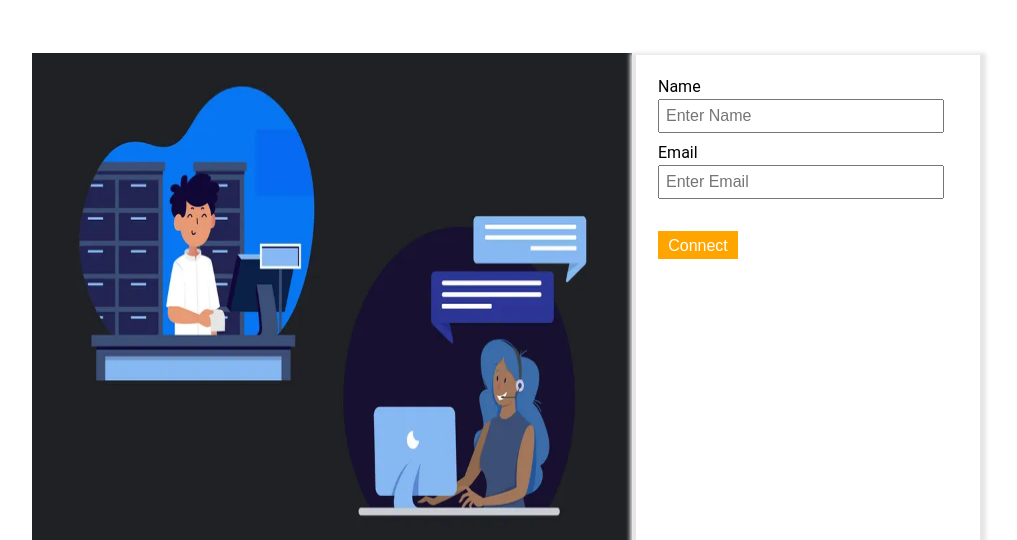
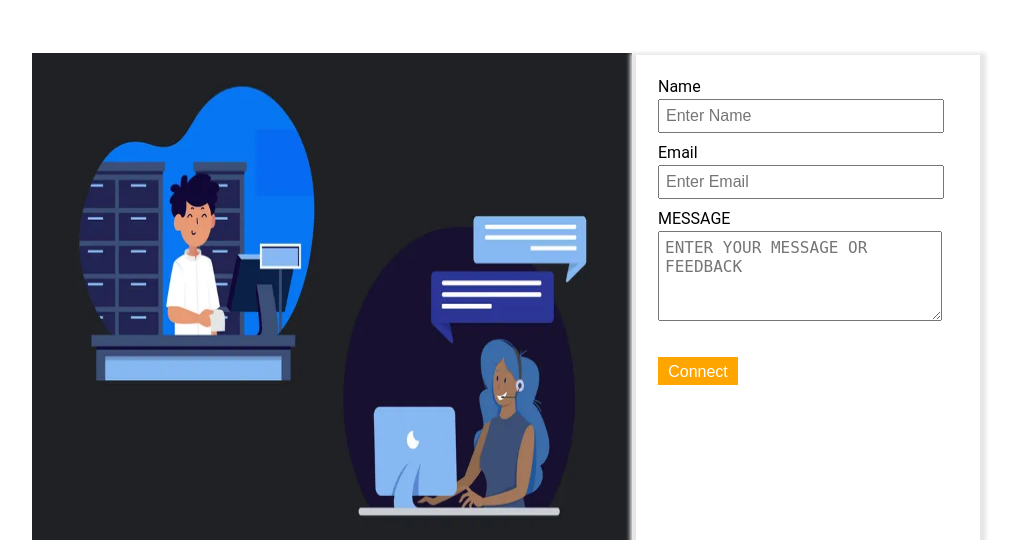
Before and after one commit to harshita999-number/tour, a Django app: page /index3 in a window 1280 px wide; the page is wider, and only the part inside the window is pictured. Shown: the part 5960-6500 px from the top of that part, without its empty margins (134-1151 px from the left). Run offline with Django 5.2, Linux system fonts and the light colour scheme; a user stored in the database is signed in; some libraries are stand-ins or nearby versions.

Commit message:
last change

```diff
--- a/myapp/views.py
+++ b/myapp/views.py
@@ -103,6 +103,7 @@ def capture_taxi_order(request):
     if taxi_booking_data:
 
         Booknow.objects.create(
+            user=request.user,
             place=taxi_booking_data['place'],
             member_count=taxi_booking_data['member_count'],
             event_date=taxi_booking_data['event_date'],
@@ -159,10 +160,10 @@ from django.conf import settings
 def payment_page(request):
     booking_data = request.session.get('booking_data')
     if not booking_data:
-        print("redirect block running")
+        #print("redirect block running")
         messages.error(request, "No Booking data or Booking session expired. please submit booking again.")
         return redirect('/login')
-    print("render block running")
+    #print("render block running")
     return render(request, "payment.html", {"paypal_client_id": settings.PAYPAL_CLIENT_ID})
 
 
@@ -175,10 +176,10 @@ def room_book(request):
        checkout = request.POST.get('checkout')
        guests = request.POST.get('guests')
 
-       if roomBook.objects.filter(your_email=your_email).exists():
-            return render(request,'index3.html',{'error': 'Email already exists please fill form again!'})
-       if roomBook.objects.filter(your_name=your_name).exists():
-            return render(request,'payment.html',{'error': 'This name already exists!'})
+       #if roomBook.objects.filter(your_email=your_email).exists():
+            #return render(request,'index3.html',{'error': 'Email already exists please fill form again!'})
+       #if roomBook.objects.filter(your_name=your_name).exists():
+            #return render(request,'payment.html',{'error': 'This name already exists!'})
        #roombooked = roomBook(your_name=your_name, your_email=your_email, checkin=checkin, checkout=checkout, guests=guests)
        #roombooked.save()
 
@@ -250,6 +251,7 @@ def capture_order(request):
     if booking_data:
 
         roomBook.objects.create(
+                user=request.user,
                 your_name=booking_data['your_name'],
                 your_email=booking_data['your_email'],
                 checkin=booking_data['checkin'],
@@ -353,9 +355,10 @@ def connect(request):
     if request.method == "POST":
        username = request.POST.get('username')
        my_email = request.POST.get('my_email')
-       if Contact.objects.filter(my_email=my_email).exists():
-            return render(request,'index3.html',{'error': 'Email already exists!'})
-       con = Contact(username=username, my_email=my_email)
+       message = request.POST.get('message')
+       #if Contact.objects.filter(my_email=my_email).exists():
+            #return render(request,'index3.html',{'error': 'Email already exists!'})
+       con = Contact(user=request.user, username=username, my_email=my_email, message=message)
        con.save()
     return redirect('/index3')
 
--- a/static/css/indexingstyle.css
+++ b/static/css/indexingstyle.css
@@ -341,6 +341,13 @@ border-radius: 5px;
     margin-top: 3px;
     margin-bottom: 10px;
  }
+ .contactForm textarea{
+    width: 90%;
+    padding: 6px;
+    font-size: 16px;
+    margin-top: 3px;
+    margin-bottom: 10px;
+ }
  .contactForm p{
     margin-top: 13px;
  }
--- a/static/script/app.js
+++ b/static/script/app.js
@@ -124,13 +124,18 @@ confirm.addEventListener("click",function(event){
 Cbtn.addEventListener("click", function(event){
     let N = document.getElementById("N").value;
     let E = document.getElementById("E").value;
+    let messageUs = document.getElementById("messageUs").value;
     let emailcheck = /^[A-Za-z_]{3,}[0-9]{2,}@[A-Za-z]{3,}[.]{1}[A-Za-z.]{2,6}$/;
     let usercheck = /^[A-Za-z. ]{5,30}$/;
 
-    if(N.trim() === "" || E.trim() === ""){
+    if(N.trim() === "" || E.trim() === "" || messageUs == ""){
         alert("Please Fill Details")
         event.preventDefault();
     }
+    /*else if(messageUs == ""){
+        alert("Please Enter Your Message")
+        event.preventDefault();
+    }*/
     else if(!usercheck.test(N)){
         alert("Please Fill Correct Name")
         event.preventDefault();
--- a/templates/index3.html
+++ b/templates/index3.html
@@ -66,7 +66,7 @@
                         {% csrf_token %}
                         <h2>Book Your Taxi Now</h2>
                         <label for="destination">Where You Gone</label>
-                        <input list="places" placeholder="where you gone" name="place" id="placeName" value="Gopal Mandir" required/>
+                        <input list="places" placeholder="where you gone" name="place" id="placeName" required/>
                         <datalist id="places">
                                 <option value="Banglamukhi Temple"></option>
                                 <option value="Chintaman Ganesh Temple"></option>
@@ -335,6 +335,8 @@
                         <input type="text" placeholder="Enter Name" name="username" id="N">
                         <label for="email">Email</label>
                         <input type="email" placeholder="Enter Email" name="my_email" id="E">
+                        <label for="message">MESSAGE</label>
+                        <textarea name="message" placeholder="ENTER YOUR MESSAGE OR FEEDBACK" rows="4" id="messageUs"></textarea>
                         <input type="submit" value="Connect" id="Cbtn">
                     </form>
                 </div>
--- a/travelling/settings.py
+++ b/travelling/settings.py
@@ -112,7 +112,7 @@ AUTH_PASSWORD_VALIDATORS = [
 
 LANGUAGE_CODE = 'en-us'
 
-TIME_ZONE = 'UTC'
+TIME_ZONE = 'Asia/Kolkata'#'UTC'
 
 USE_I18N = True
 
```
Also changed, not shown: myapp/admin.py (+10 -2 lines), myapp/models.py (+7 -5 lines), db.sqlite3, myapp/migrations/0008_booknow_user_contact_message_contact_user_and_more.py (added), static/uploading/sequence.png (added).
